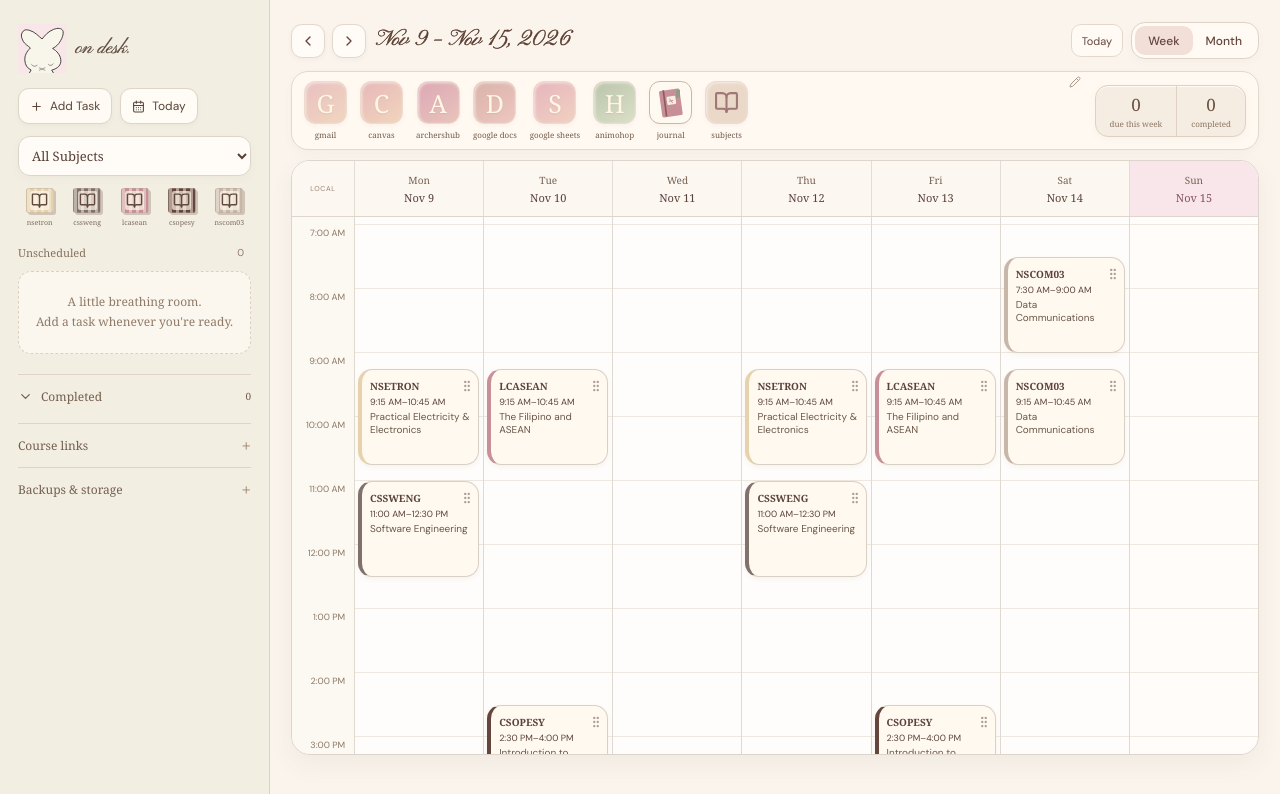
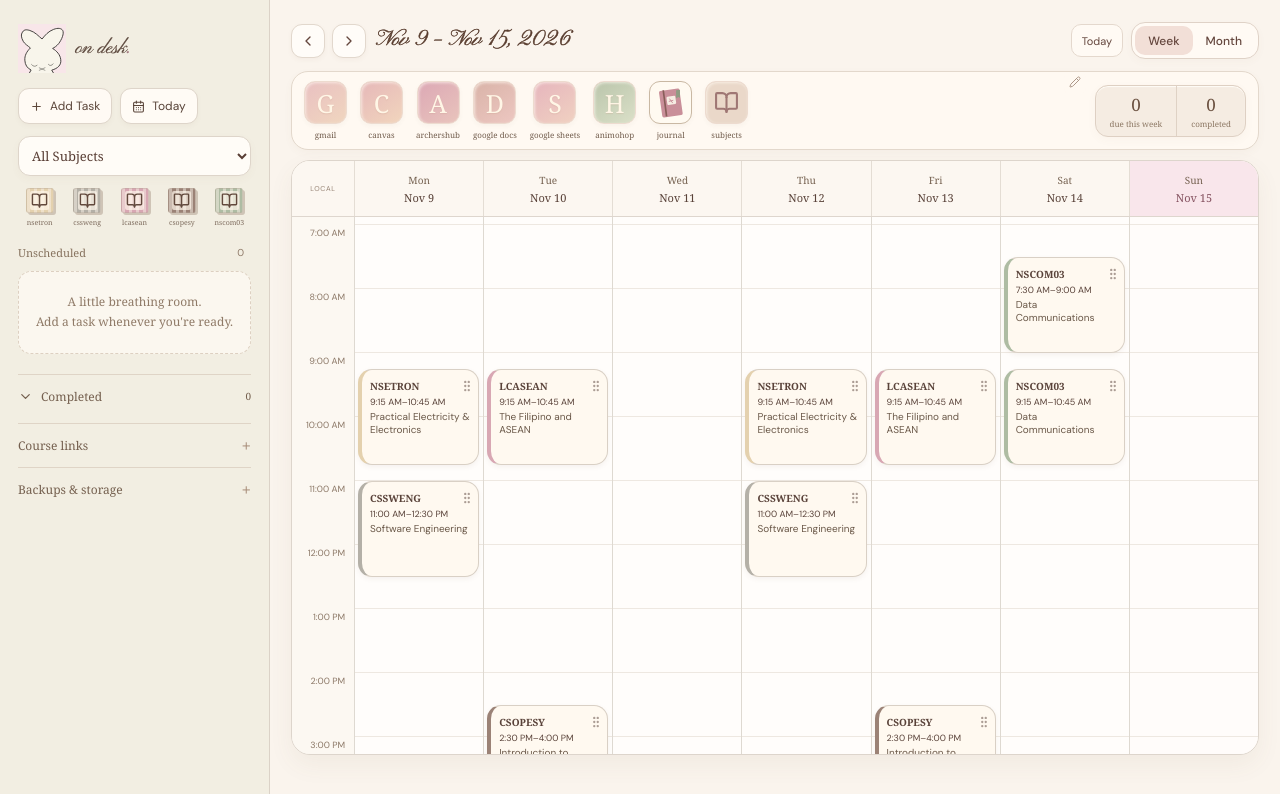
Before and after one commit to skyyde/On-desk, a React (Vite) app: page / in a window 1280 px wide. Shown: the top 794 px of the page. Built offline with nearby package versions, Linux system fonts and the light colour scheme; a web font is replaced by a local one.

Commit message:
Refresh subject category palette with muted rose sage beige stone and soft brown

```diff
--- a/src/v2/constants.js
+++ b/src/v2/constants.js
@@ -1,12 +1,12 @@
 // All subject identity and external destinations live here. Course-specific Canvas
 // IDs and the student's ArchersHub URL are supplied through the link editor.
 export const SUBJECTS = [
-  { id: 'CSOPESY', name: 'CSOPESY', color: '#64463D', text: '#FFF7EE', tint: '#E9DED7' },
-  { id: 'LCASEAN', name: 'LCASEAN', color: '#C98F99', text: '#422B30', tint: '#F2E0E3' },
-  { id: 'NSETRON', name: 'NSETRON', color: '#E6D2AC', text: '#503B2E', tint: '#F3EBD9' },
-  { id: 'CSSWENG', name: 'CSSWENG', color: '#81716B', text: '#FFF8F1', tint: '#E9E3DF' },
-  { id: 'NSCOM03', name: 'NSCOM03', color: '#C6B7A9', text: '#48372D', tint: '#EEE7E0' },
-  { id: 'Extracurricular', name: 'Extracurricular', color: '#B96F66', text: '#241410', tint: '#F1DEDA' },
+  { id: 'CSOPESY', name: 'CSOPESY', color: '#9B8276', text: '#2F2520', tint: '#EAE0D9' },
+  { id: 'LCASEAN', name: 'LCASEAN', color: '#D8A7B3', text: '#422C34', tint: '#F6E8EC' },
+  { id: 'NSETRON', name: 'NSETRON', color: '#E4D1AE', text: '#51412F', tint: '#F5EDDC' },
+  { id: 'CSSWENG', name: 'CSSWENG', color: '#B4B0A7', text: '#302D29', tint: '#EBE9E4' },
+  { id: 'NSCOM03', name: 'NSCOM03', color: '#AEBCA3', text: '#34412F', tint: '#E8EEE2' },
+  { id: 'Extracurricular', name: 'Extracurricular', color: '#C7A38E', text: '#3D2B23', tint: '#F1E5DD' },
 ];
 export const QUICK_LINKS = [
   { id: 'gmail', title: 'Gmail', url: 'https://mail.google.com/' },
```
